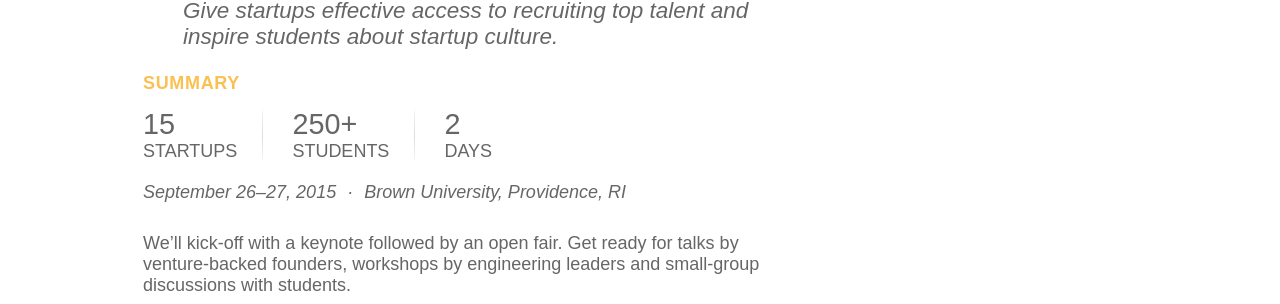
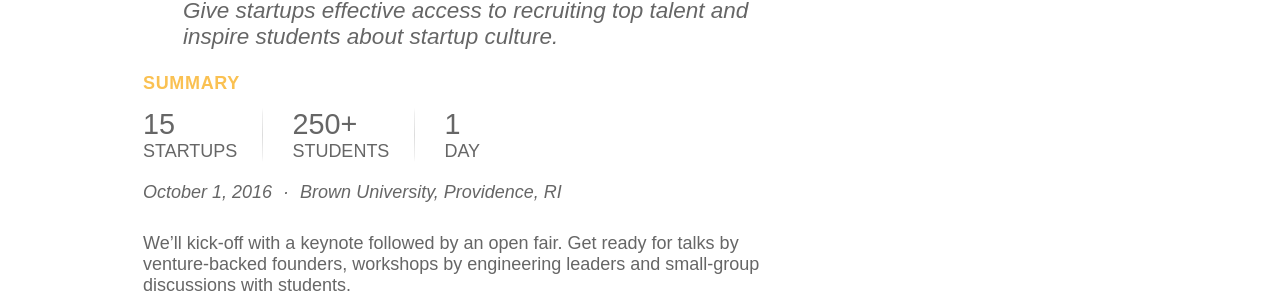
Before and after one commit to hackatbrown/2016.startupatbrown.org, a Jekyll site: the page built from participate.html, in a window 1280 px wide. Shown: the part 422-726 px from the top of the page. Built offline with Jekyll 4.4.1, drawn with Linux system fonts in a browser that asks for light colours.

Commit message:
date and one day for participate page

```diff
--- a/participate.html
+++ b/participate.html
@@ -27,9 +27,9 @@ css: pages/participate.css
       <ul class="summary-numbers">
         <li><span>15</span><br>Startups</li>
         <li><span>250+</span><br>Students</li>
-        <li><span>2</span><br>Days</li>
+        <li><span>1</span><br>Day</li>
       </ul>
-      <p class="summary-date-place"><i class="fa fa-calendar"></i>September 26&ndash;27, 2015 <span>&middot;</span> <i class="fa fa-globe"></i>Brown University, Providence, RI</p>
+      <p class="summary-date-place"><i class="fa fa-calendar"></i>October 1, 2016 <span>&middot;</span> <i class="fa fa-globe"></i>Brown University, Providence, RI</p>
       <p>We’ll kick-off with a keynote followed by an open fair. Get ready for talks by venture-backed founders, workshops by engineering leaders and small-group discussions with students.</p>
 
       <h2>Why Participate?</h2>
```
